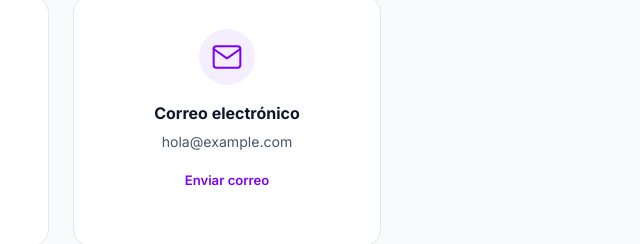
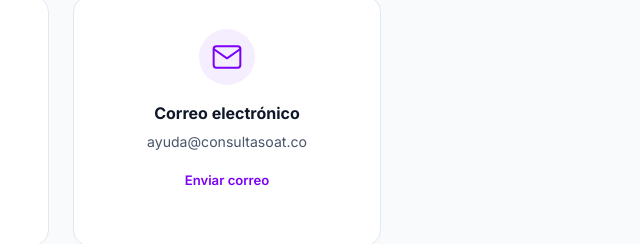
Before and after one commit to JeisonCastro/consulta-soat, a plain HTML site: page index.html in a window 1280 px wide. Shown: the part 3659-3903 px from the top of the page, 579-1219 px from the left. Drawn offline with Linux system fonts and the light colour scheme; a script that the page names is missing.

Commit message:
fix: update email to ayuda@consultasoat.co

```diff
--- a/index.html
+++ b/index.html
@@ -301,12 +301,12 @@
                     <p>Respuesta inmediata. Asesoría personalizada.</p>
                     <span class="contact-cta">Escribir ahora</span>
                 </a>
-                <a class="contact-card contact-email" href="mailto:hola@example.com" data-animate>
+                <a class="contact-card contact-email" href="mailto:ayuda@consultasoat.co" data-animate>
                     <div class="contact-icon">
                         <svg width="32" height="32" viewBox="0 0 24 24" fill="none" stroke="currentColor" stroke-width="1.5" stroke-linecap="round" stroke-linejoin="round"><path d="M4 4h16c1.1 0 2 .9 2 2v12c0 1.1-.9 2-2 2H4c-1.1 0-2-.9-2-2V6c0-1.1.9-2 2-2z"/><polyline points="22,6 12,13 2,6"/></svg>
                     </div>
                     <h4>Correo electrónico</h4>
-                    <p>hola@example.com</p>
+                    <p>ayuda@consultasoat.co</p>
                     <span class="contact-cta">Enviar correo</span>
                 </a>
             </div>
```
